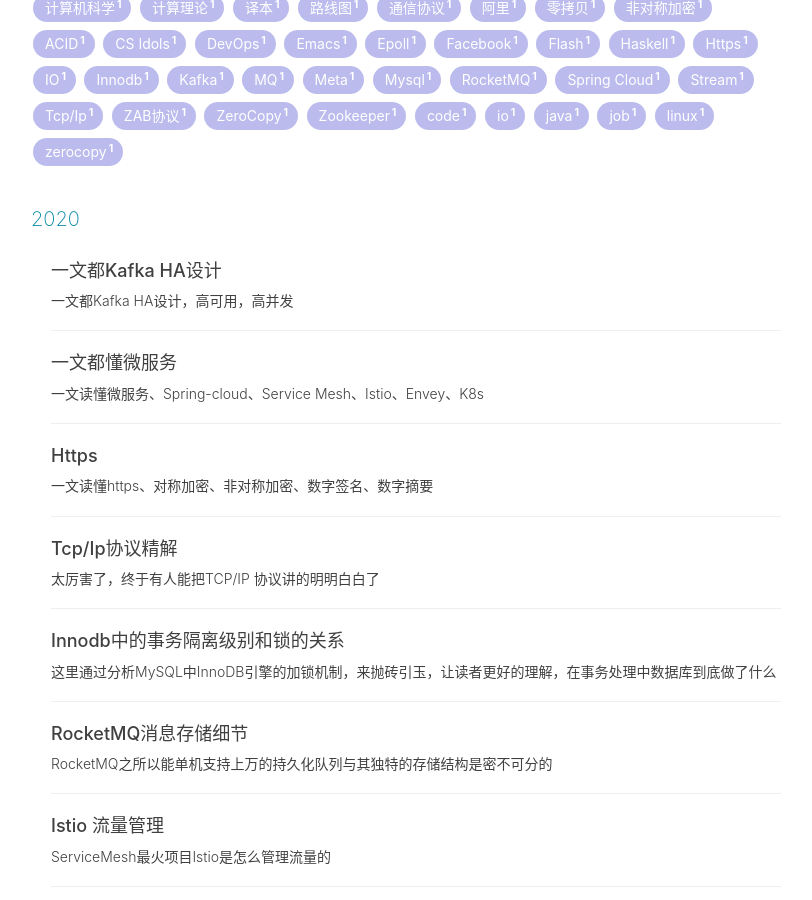
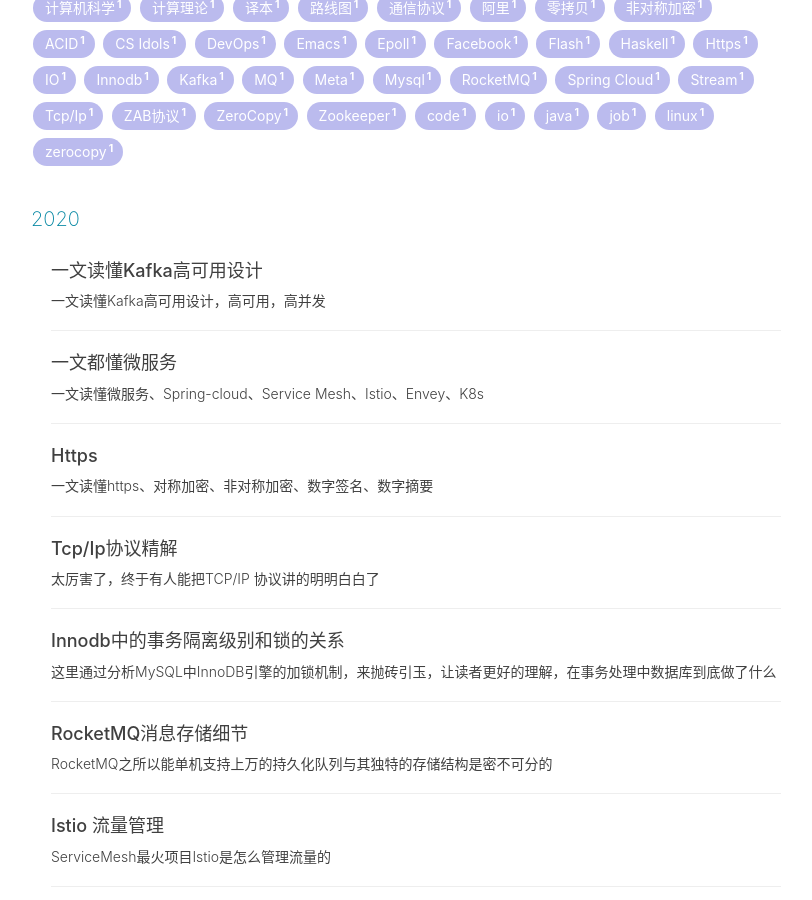
Before and after one commit to alishangtian/techblog, a Jekyll site: the page built from archive.html, in a window 1280 px wide and 900 px high, scrolled down 454 px. Shown: the whole window, without its empty margins (234-1046 px from the left). Built offline with Jekyll 4.4.1, drawn with Linux system fonts in a browser that asks for light colours; nearby versions of some CDN libraries; comment, search, counter and statistics services are not loaded.

Commit message:
add kafka

```diff
--- a/_posts/2020-05-19-kafka.md
+++ b/_posts/2020-05-19-kafka.md
@@ -1,7 +1,7 @@
 ---
-title: 一文都Kafka HA设计
+title: 一文读懂Kafka高可用设计
 layout: post
-subtitle: 一文都Kafka HA设计，高可用，高并发
+subtitle: 一文读懂Kafka高可用设计，高可用，高并发
 author: 墒田
 header-img: img/post-bg-kafka.png
 header-mask: 0.4
```
